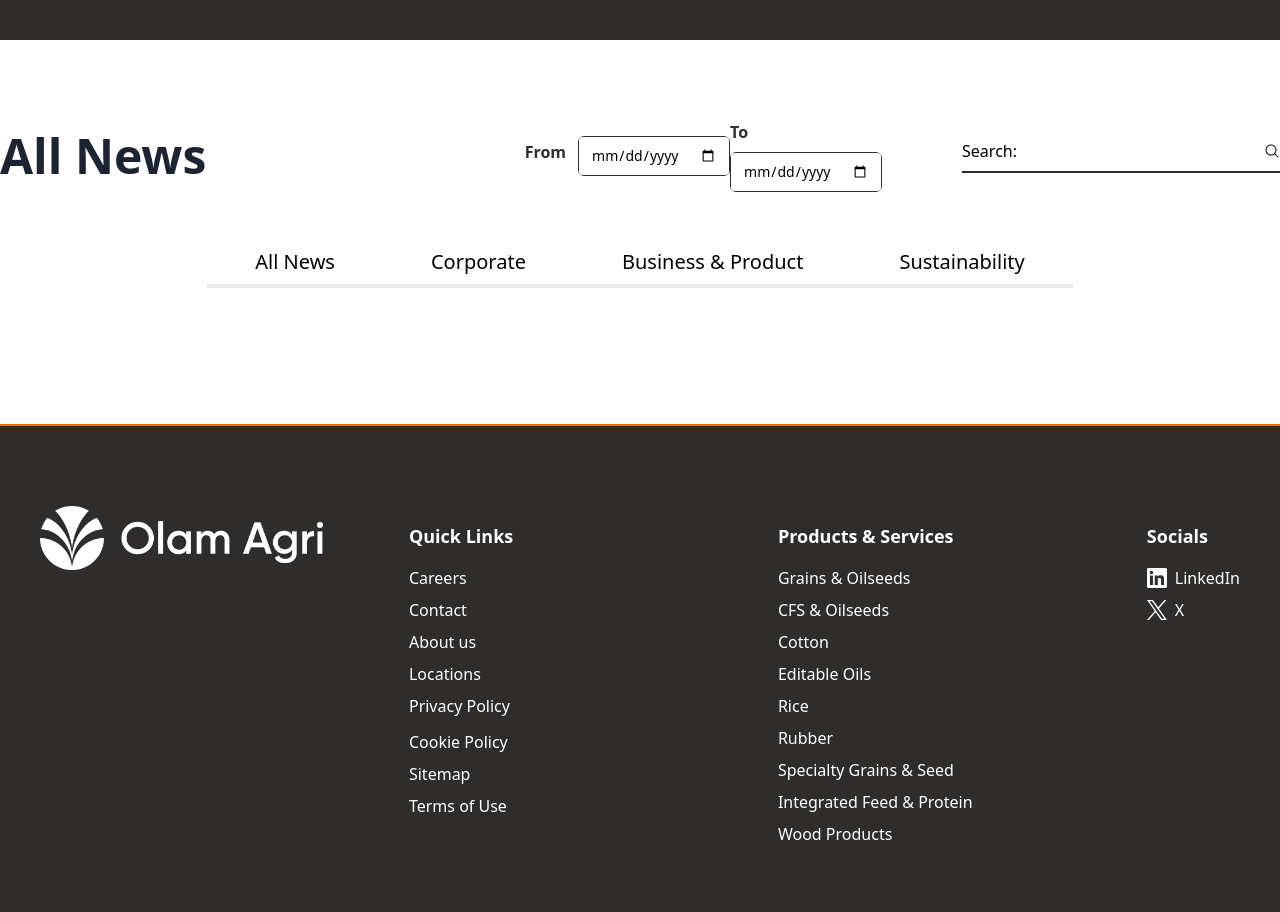
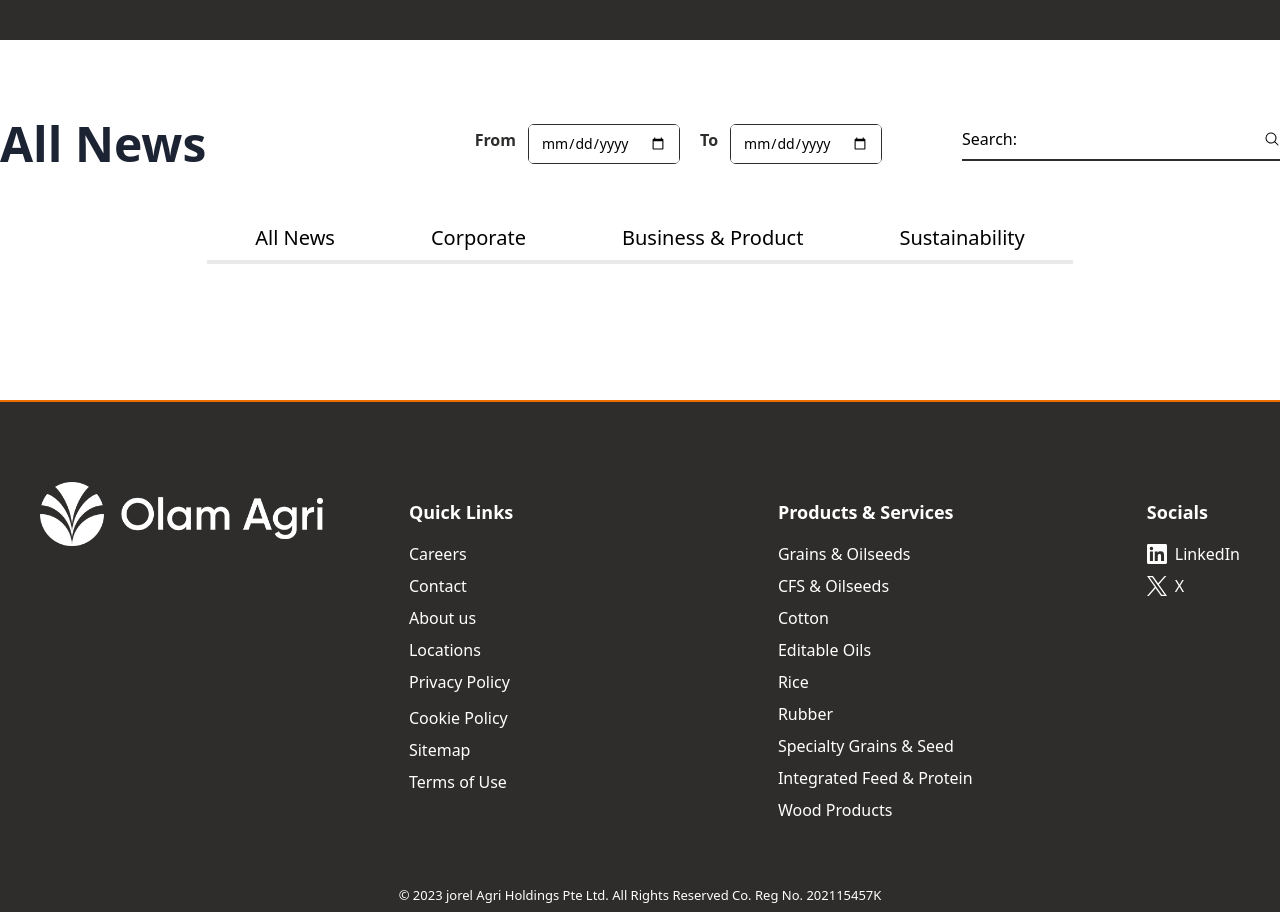
Before and after one commit to Hall-e3/Jorelagri, a React (Create React App) app: page /news in a window 1280 px wide. Shown: the part 1540-2452 px from the top of the page. Built offline with nearby package versions, Linux system fonts and the light colour scheme.

Commit message:
new changes

```diff
--- a/src/pages/News.jsx
+++ b/src/pages/News.jsx
@@ -142,9 +142,9 @@ export default function News() {
             <div className="flex flex-col md:flex-row items-center justify-between">
               <h3 className="text-[1.5625rem] md:text-5xl font-semibold text-black">All News</h3>
               <form className="flex flex-col md:flex-row items-center justify-between gap-10 md:gap-20">
-                <div className="flex space-x-6 md:space-x-0 items-center">
+                <div className="flex space-x-6 md:space-x-5 items-center">
                   <Input styles="flex flex-col items-start md:space-x-3 md:items-center md:flex-row" label="From" type="date" name="bday" />
-                  <Input label="To" type="date" name="bday" />
+                  <Input styles="flex flex-col items-start md:space-x-3 md:items-center md:flex-row" label="To" type="date" name="bday" />
                 </div>
                 <div className="hidden md:flex items-center space-x-2 border-b-2 border-b-[#2e2d2c] pb-2">
                   <p>Search:</p>
--- a/src/pages/Products.jsx
+++ b/src/pages/Products.jsx
@@ -13,7 +13,6 @@ import {
   hover_wood,
   image7
 } from "../constants";
-import { useNavigate } from "react-router-dom";
 
 const products = [
   {
@@ -89,7 +88,7 @@ const products = [
 ];
 
 export default function Products() {
-  const navigate = useNavigate();
+
   return (
     <div className="h-screen w-full">
       <Navbar />
```
